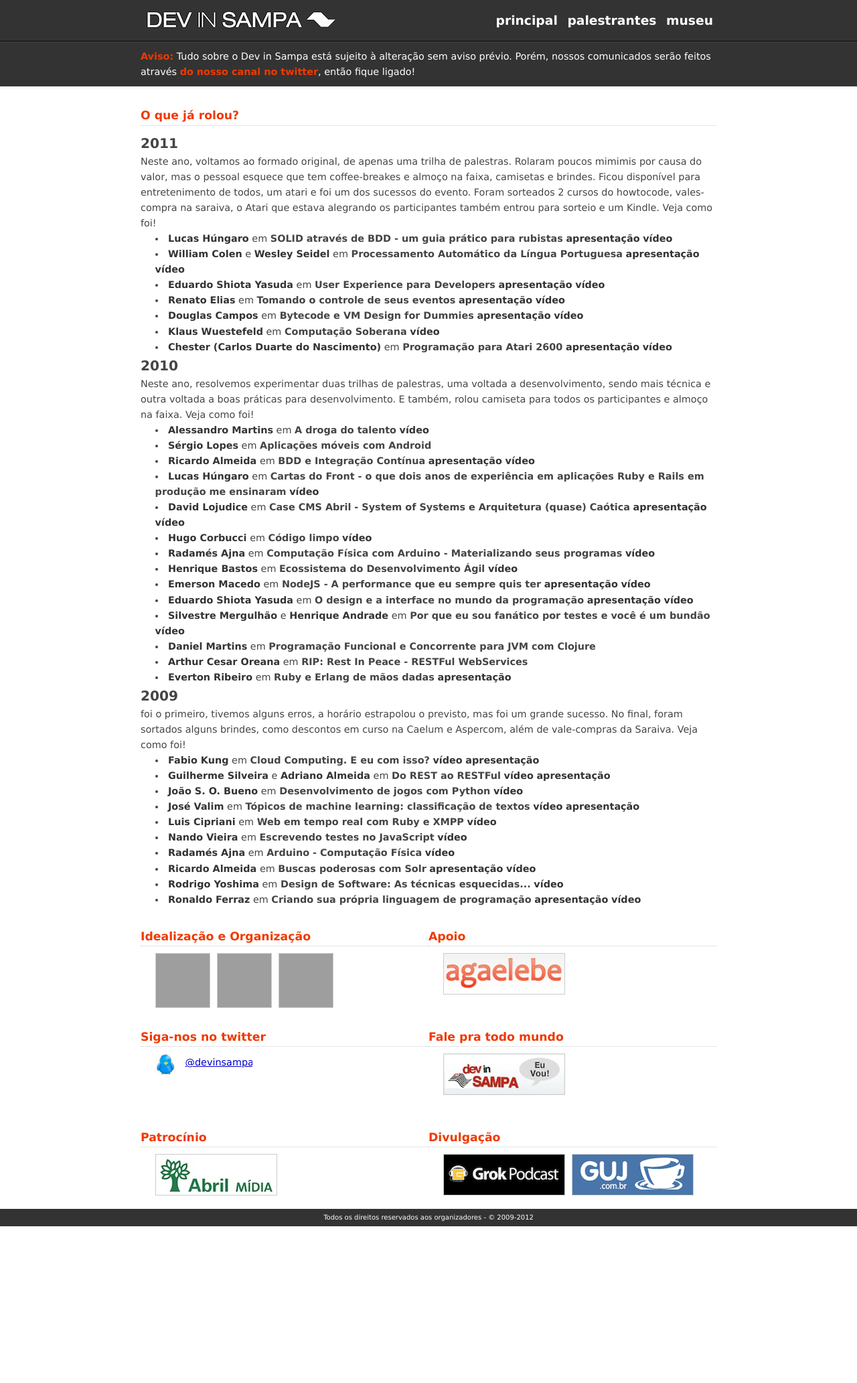
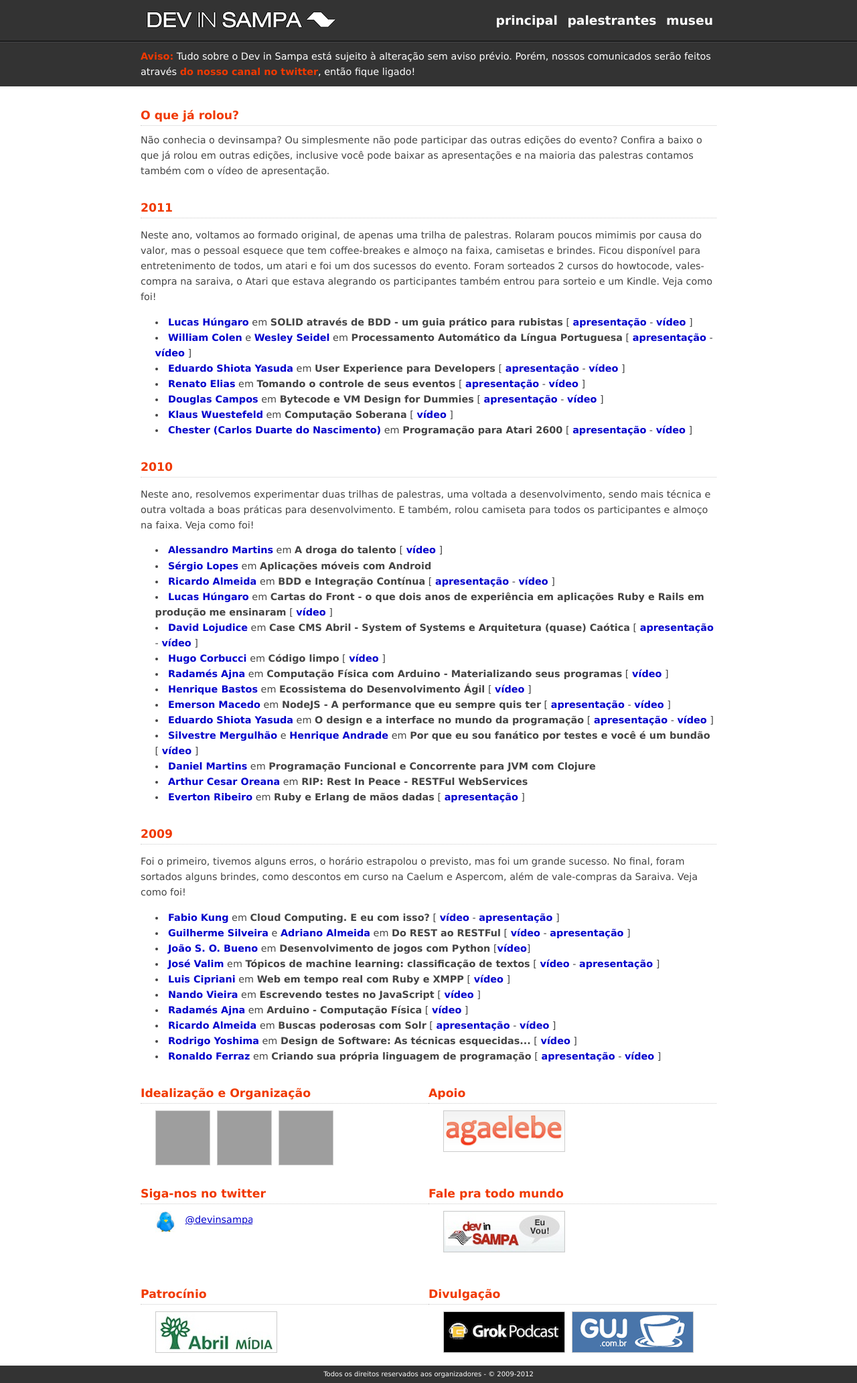
Before and after one commit to devinsampa/devinsampa.github.io, a Jekyll site: the page built from museu/index.html, in a window 1280 px wide. Shown: the whole page at 67% size. Built offline with Jekyll 4.4.1, drawn with Linux system fonts in a browser that asks for light colours; nearby versions of some CDN libraries; before the commit the page ends 1831 px from its top, so only the background shows below that; grey boxes are pictures that could not be loaded.

Commit message:
Formating museu and palestrantes

```diff
--- a/museu/index.html
+++ b/museu/index.html
@@ -4,10 +4,11 @@ title: Museu
 ---
 <section class="container">
   <h2>O que já rolou?</h2>
+  <p>Não conhecia o devinsampa? Ou simplesmente não pode participar das outras edições do evento? Confira a baixo o que já rolou em outras edições, inclusive você pode baixar as apresentações e na maioria das palestras contamos também com o vídeo de apresentação.<p>
 </section>
 
-<section class="museu-2011 container">
-  <h3>2011</h3>
+<section class="museu container">
+  <h2>2011</h2>
   <p>
     Neste ano, voltamos ao formado original, de apenas uma trilha de palestras.
     Rolaram poucos mimimis por causa do valor, mas o pessoal esquece que tem
@@ -21,50 +22,70 @@ title: Museu
     <li>
       <a href="http://twitter.com/lucashungaro" title="Siga o Lucas Hungaro no Twitter">Lucas Húngaro</a> em
       <strong>SOLID através de BDD - um guia prático para rubistas</strong>
+      [
       <a href="http://www.slideshare.net/lucashungaro/solid-atravs-de-bdd-um-guia-prtico-para-rubistas" title="Apresentação sobre SOLID através de BDD - um guia prático para rubistas no Slideshare" class="apresentacao">apresentação</a>
+      -
       <a href="http://blip.tv/dev-in-sampa/devinsampa-2011-solid-atrav%C3%A9s-de-bdd-um-guia-para-rubistas-lucas-h%C3%BAngaro-5509248" title="Vídeo sobre SOLID através de BDD - um guia prático para rubistas no Blip TV" class="video">vídeo</a>
+      ]
     </li>
     <li>
       <a href="http://twitter.com/wcolen" title="Siga o Willian Colen no Twitter">William Colen</a> e
       <a href="http://twitter.com/wseidel" title="Siga o Wesley Seidel no Twitter">Wesley Seidel</a> em
       <strong>Processamento Automático da Língua Portuguesa</strong>
+      [
       <a href="http://www.slideshare.net/wcolen/pln-dev-insampa"  title="Apresentação sobre Processamento Automático da Língua Portuguesa no Slideshare" class="apresentacao">apresentação</a>
+      -
       <a href="http://blip.tv/dev-in-sampa/devinsampa-2011-processamento-autom%C3%A1tico-da-l%C3%ADngua-portuguesa-wesley-e-willian-5509940" title="Vídeo sobre Processamento Automático da Língua Portuguesa no Blip TV" class="video">vídeo</a>
+      ]
     </li>
     <li>
       <a href="http://twitter.com/shiota" title="Siga o Eduardo Shiota Yasuda no Twitter">Eduardo Shiota Yasuda</a> em
       <strong>User Experience para Developers</strong>
+      [
       <a href="http://www.slideshare.net/eshiota/user-experience-para-developers-dev-in-sampa-2011" title="Apresentação sobre User Experience para Developers no Slideshare" class="apresentacao">apresentação</a>
+      -
       <a href="http://blip.tv/dev-in-sampa/devinsampa-2011-user-experience-para-developers-eduardo-shiota-yasuda-5511204" title="Vídeo sobre User Experience para Developers no Blip TV" class="video">vídeo</a>
+      ]
     </li>
     <li>
       <a href="http://twitter.com/renatoelias" title="Siga o Renato Elias no Twitter">Renato Elias</a> em
       <strong>Tomando o controle de seus eventos</strong>
+      [
       <a href="http://www.slideshare.net/renatoelias/tomando-controle" title="Apresentação sobre Tomando o controle de seus eventos no Slideshare" class="apresentacao">apresentação</a>
+      -
       <a href="http://blip.tv/dev-in-sampa/devinsampa-2011-tomando-o-controle-de-seus-eventos-renato-elias-5508217" title="Vídeo sobre Tomando o controle de seus eventos no Blip TV" class="video">vídeo</a>
+      ]
     </li>
     <li>
       <a href="http://twitter.com/qmx" title="Siga o Douglas Campos no Twitter">Douglas Campos</a> em
       <strong>Bytecode e VM Design for Dummies</strong>
+      [
       <a href="http://cdn.qmx.me/presentations/2011/devinsampa/index.html" title="Apresentação sobre Bytecode e VM Design for Dummies no Slideshare" class="apresentacao">apresentação</a>
+      -
       <a href="http://blip.tv/dev-in-sampa/devinsampa-2011-bytecode-vm-design-douglas-campos-5513304" title="Vídeo sobre Bytecode e VM Design for Dummies no Blip TV" class="video">vídeo</a>
+      ]
     </li>
     <li>
       <a href="http://twitter.com/klauswuestefeld" title="Siga o Klaus Wuestefeld no Twitter">Klaus Wuestefeld</a> em
       <strong>Computação Soberana</strong>
+      [
       <a href="http://blip.tv/dev-in-sampa/devinsampa-2011-computa%C3%A7%C3%A3o-soberana-klaus-wuestefeld-5512129" title="Vídeo sobre Computação Soberana no Blip TV" class="video">vídeo</a>
+      ]
     </li>
     <li>
       <a href="http://twitter.com/chesterbr" title="Siga o Chester no Twitter">Chester (Carlos Duarte do Nascimento)</a> em
       <strong>Programação para Atari 2600</strong>
+      [
       <a href="http://www.slideshare.net/chesterbr/programao-para-atari-2600" title="Apresentação sobre Programação para Atari 2600 no Slideshare" class="apresentacao">apresentação</a>
+      -
       <a href="http://blip.tv/dev-in-sampa/devinsampa_2011_chester_atari-5513966" title="Vídeo sobre Programação para Atari 2600 no Blip TV" class="video">vídeo</a>
+      ]
     </li>
   </ul>
 </section>
 
-<section class="museu-2010 container">
-  <h3>2010</h3>
+<section class="museu container">
+  <h2>2010</h2>
   <p>
     Neste ano, resolvemos experimentar duas trilhas de palestras, uma voltada a desenvolvimento,
     sendo mais técnica e outra voltada a boas práticas para desenvolvimento. E também, rolou camiseta
@@ -74,7 +95,9 @@ title: Museu
     <li>
       <a href="http://twitter.com/aleuai" title="Siga o Alessandro Martins no Twitter">Alessandro Martins</a> em
       <strong>A droga do talento</strong>
+      [
       <a href="http://blip.tv/dev-in-sampa/dev-in-sampa-2010-a-droga-do-talento-alessandro-martins-4054678" title="Vídeo sobre A droga do talento no Blip TV" class="video">vídeo</a>
+      ]
     </li>
     <li>
       <a href="http://twitter.com/sergio_caelum" title="Siga o Sérgio Lopes no Twitter">Sérgio Lopes</a> em
@@ -83,52 +106,74 @@ title: Museu
     <li>
       <a href="http://twitter.com/almeidaricardo" title="Siga o Ricardo Almdeida no Twitter">Ricardo Almeida</a> em
       <strong>BDD e Integração Contínua</strong>
+      [
       <a href="http://www.slideshare.net/almeidaricardo/bdd-e-ci-4974575" title="Apresentação sobre BDD e Integração Contínua no Slideshare" class="apresentacao">apresentação</a>
+      -
       <a href="http://blip.tv/dev-in-sampa/dev-in-sampa-2010-bdd-e-integra%C3%A7%C3%A3o-cont%C3%ADnua-ricardo-almeida-4054628" title="Apresentação sobre BDD e Integração Contínua no Blip TV" class="video">vídeo</a>
+      ]
     </li>
     <li>
       <a href="http://twitter.com/lucashungaro" title="Siga o Lucas Hungaro no Twitter">Lucas Húngaro</a> em
       <strong>Cartas do Front - o que dois anos de experiência em aplicações Ruby e Rails em produção me ensinaram</strong>
+      [
       <a href="http://blip.tv/dev-in-sampa/dev-in-sampa-2010-cartas-do-front-o-que-dois-anos-de-experi%C3%AAncia-em-aplica%C3%A7%C3%B5es-ruby-e-rails-em-produ%C3%A7%C3%A3o-me-ensinaram-lucas-h%C3%BAngaro-4054568" title="Vídeo sobre Cartas do Front - o que dois anos de experiência em aplicações Ruby e Rails em produção me ensinaram no Blip TV" class="video">vídeo</a>
+      ]
     </li>
     <li>
       <a href="http://twitter.com/dalssoft" title="Siga o David Lojudice no Twitter">David Lojudice</a> em
       <strong>Case CMS Abril - System of Systems e Arquitetura (quase) Caótica</strong>
+      [
       <a href="http://www.slideshare.net/dalssoft/case-cms-abril-system-of-systems-e-arquitetura-quase-catica" title="Apresentação sobre Case CMS Abril - System of Systems e Arquitetura (quase) Caótica no Slideshare" class="apresentacao">apresentação</a>
+      -
       <a href="http://blip.tv/dev-in-sampa/dev-in-sampa-2010-case-cms-abril-system-of-systems-e-arquitetura-quase-ca%C3%B3tica-david-lojudice-sobrinho-4056583" title="Vídeo sobre Case CMS Abril - System of Systems e Arquitetura (quase) Caótica" class="video">vídeo</a>
+      ]
     </li>
     <li>
       <a href="http://twitter.com/hugocorbucci" title="Siga o Hugo Corbucci no Twitter">Hugo Corbucci</a> em
       <strong>Código limpo</strong>
+      [
       <a href="http://blip.tv/dev-in-sampa/dev-in-sampa-2010-c%C3%B3digo-limpo-hugo-corbucci-outro-%C3%A2ngulo-4043487" title="Vídeo sobre Código limpo no Blip TV" class="video">vídeo</a>
+      ]
     </li>
     <li>
       <a href="http://twitter.com/radamar" title="Siga o Radamés Ajna no Twitter">Radamés Ajna</a> em
       <strong>Computação Física com Arduino - Materializando seus programas</strong>
+      [
       <a href="http://blip.tv/dev-in-sampa/dev-in-sampa-2010-computa%C3%A7%C3%A3o-f%C3%ADsica-com-arduino-materializando-seus-programas-radam%C3%A9s-ajna-4039575" title="Vídeo sobre Computação Física com Arduino - Materializando seus programas no Blip TV" class="video">vídeo</a>
+      ]
     </li>
     <li>
       <a href="http://twitter.com/henriquebastos" title="Siga o Henrique Bastos no Twitter">Henrique Bastos</a> em
       <strong>Ecossistema do Desenvolvimento Ágil</strong>
+      [
       <a href="http://blip.tv/dev-in-sampa/dev-in-sampa-2010-ecossistema-do-desenvolvimento-%C3%A1gil-henrique-bastos-4054655" title="Vídeo sobre Ecossistema do Desenvolvimento Ágil no Blip TV" class="video">vídeo</a>
+      ]
     </li>
     <li>
       <a href="http://twitter.com/emerleite" title="Siga o Emerson Macedo no Twitter">Emerson Macedo</a> em
       <strong>NodeJS - A performance que eu sempre quis ter</strong>
+      [
       <a href="http://www.slideshare.net/emerleite/nodejs-a-performance-que-eu-sempre-quis-ter" title="Apresentação sobre NodeJS - A performance que eu sempre quis ter" class="apresentacao">apresentação</a>
+      -
       <a href="http://blip.tv/dev-in-sampa/dev-in-sampa-2010-nodejs-a-performance-que-eu-sempre-quis-ter-%C3%A9merson-macedo-4049722" title="Vídeo sobre NodeJS - A performance que eu sempre quis ter" class="video">vídeo</a>
+      ]
     </li>
     <li>
       <a href="http://twitter.com/shiota" title="Siga o Eduardo Shiota Yasuda no Twitter">Eduardo Shiota Yasuda</a> em
       <strong>O design e a interface no mundo da programação</strong>
+      [
       <a href="http://www.slideshare.net/eshiota/o-design-e-a-interface-no-mundo-da-programao" title="Apresentação sobre O design e a interface no mundo da programação no Slideshare" class="apresentacao">apresentação</a>
+      -
       <a href="http://blip.tv/dev-in-sampa/dev-in-sampa-2010-o-design-e-a-interface-no-mundo-da-programa%C3%A7%C3%A3o-eduardo-shiota-yasuda-4054717" title="Vídeo sobre O design e a interface no mundo da programação no Blip TV" class="video">vídeo</a>
+      ]
     </li>
     <li>
       <a href="http://twitter.com/smergulhao" title="Siga o Silvestre Mergulhão no Twitter">Silvestre Mergulhão</a> e
       <a href="http://twitter.com/henriquecrang" title="Siga o Henrique Andrade no Twitter">Henrique Andrade</a> em
       <strong>Por que eu sou fanático por testes e você é um bundão</strong>
+      [
       <a href="http://blip.tv/dev-in-sampa/dev-in-sampa-2010-por-que-eu-sou-fan%C3%A1tico-por-testes-e-voc%C3%AA-%C3%A9-um-bund%C3%A3o-sylvestre-mergulh%C3%A3o-e-henrique-andrade-4054753" title="Vídeo sobre Por que eu sou fanático por testes e você é um bundão no Blip TV" class="video">vídeo</a>
+      ]
     </li>
     <li>
       <a href="http://twitter.com/danielfmt" title="Siga o Daniel Martins no Twitter">Daniel Martins</a> em
@@ -141,15 +186,17 @@ title: Museu
     <li>
       <a href="http://twitter.com/nuxlli" title="Siga o Everton Ribeiro no Twitter">Everton Ribeiro</a> em
       <strong>Ruby e Erlang de mãos dadas</strong>
+      [
       <a href="http://www.slideshare.net/nuxlli/ruby-e-erlang-de-mos-dadas" title="Apresentação sobre Ruby e Erlang de mãos dadas no Slideshare" class="apresentacao">apresentação</a>
+      ]
     </li>
   </ul>
 </section>
 
-<section class="museu-2009 container">
-  <h3>2009</h3>
+<section class="museu container">
+  <h2>2009</h2>
   <p>
-    foi o primeiro, tivemos alguns erros, a horário estrapolou o previsto, mas foi um grande sucesso.
+    Foi o primeiro, tivemos alguns erros, o horário estrapolou o previsto, mas foi um grande sucesso.
     No final, foram sortados alguns brindes, como descontos em curso na Caelum e Aspercom, além de
     vale-compras da Saraiva. Veja como foi!
   </p>
@@ -158,58 +205,81 @@ title: Museu
     <li>
       <a href="http://twitter.com/fabiokung" title="Siga o Fabio Kung no Twitter">Fabio Kung</a> em
       <strong>Cloud Computing. E eu com isso?</strong>
+      [
       <a href="http://agaelebe.blip.tv/file/2916266/" title="Vídeo sobre Cloud Computing. E eu com isso? no Blip TV" class="video">vídeo</a>
+      -
       <a href="http://www.slideshare.net/fabiokung/cloud-computing-e-eu-com-isso" title="Apresentação sobre Cloud Computing. E eu com isso? no Slideshare" class="apresentacao">apresentação</a>
+      ]
     </li>
     <li>
       <a href="http://twitter.com/guilhermecaelum" title="Siga o Guilherme Silveira no Twitter">Guilherme Silveira</a> e
       <a href="http://twitter.com/adrianoalmeida7" title="Siga o Adriano Almeida no Twitter">Adriano Almeida</a> em
       <strong>Do REST ao RESTFul</strong>
+      [
       <a href="http://agaelebe.blip.tv/file/2916029/" title="Vídeo sobre Do REST ao RESTFul no Blip TV" class="video">vídeo</a>
+      -
       <a href="http://www.slideshare.net/guilhermecaelum/caelum-2009-rest-ao-restful" title="Apresentação sobre Do REST ao RESTFul no Slideshare" class="apresentacao">apresentação</a>
+      ]
     </li>
     <li>
       <a href="http://twitter.com/gwidion" title="Siga o João Bueno no Twitter">João S. O. Bueno</a> em
       <strong>Desenvolvimento de jogos com Python</strong>
-      <a href="http://agaelebe.blip.tv/file/2913288/" title="Vídeo sobre Desenvolvimento de jogos com Python no Blip TV" class="video">vídeo</a>
+      [<a href="http://agaelebe.blip.tv/file/2913288/" title="Vídeo sobre Desenvolvimento de jogos com Python no Blip TV" class="video">vídeo</a>]
     </li>
     <li>
       <a href="http://twitter.com/josevalim" title="Siga o José Valim no Twitter">José Valim</a> em
       <strong>Tópicos de machine learning: classificação de textos</strong>
+      [
       <a href="http://agaelebe.blip.tv/file/2912901/" title="Vídeo sobre Tópicos de machine learning: classificação de textos no Blip TV" class="video">vídeo</a>
+      -
       <a href="http://www.slideshare.net/plataformatec/classificao-de-textos-dev-in-sampa-28nov2009" title="Apresentação sobre Tópicos de machine learning: classificao de textos no Slideshare" class="apresentacao">apresentação</a>
+      ]
     </li>
     <li>
       <a href="http://twitter.com/lfcipriani" title="Siga o Luis Cipriani no Twitter">Luis Cipriani</a> em
       <strong>Web em tempo real com Ruby e XMPP</strong>
+      [
       <a href="http://agaelebe.blip.tv/file/2914797/" title="Vídeo sobre Web em tempo real com Ruby e XMPP" no Blip TV class="video">vídeo</a>
+      ]
     </li>
     <li>
       <a href="http://twitter.com/fnando" title="Siga o Nando Vieira no Twitter">Nando Vieira</a> em
       <strong>Escrevendo testes no JavaScript</strong>
+      [
       <a href="http://agaelebe.blip.tv/file/2915152/" title="Vídeo sobre Escrevendo testes no JavaScript no Blip TV" class="video">vídeo</a>
+      ]
     </li>
     <li>
       <a href="http://twitter.com/radamar" title="Siga o Radamés Ajna no Twitter">Radamés Ajna</a> em
       <strong>Arduino - Computação Física</strong>
+      [
       <a href="http://agaelebe.blip.tv/file/2915093/" title="Vídeo sobre Arduino - Computação Física no Blip TV" class="video">vídeo</a>
+      ]
     </li>
     <li>
       <a href="http://twitter.com/almeidaricardo" title="Siga o Ricardo Almeida no Twitter">Ricardo Almeida</a> em
       <strong>Buscas poderosas com Solr</strong>
+      [
       <a href="http://www.slideshare.net/almeidaricardo/buscas-poderosas-com-solr" title="Apresentação sobre Buscas poderosas com Solr no Slideshare" class="apresentacao">apresentação</a>
+      -
       <a href="http://agaelebe.blip.tv/file/2915026/" title="Vídeo sobre Buscas poderosas com Solr no Blip TV" class="video">vídeo</a>
+      ]
     </li>
     <li>
       <a href="http://twitter.com/rodrigoy" title="Siga o Rodrigo Yoshima no Twitter">Rodrigo Yoshima</a> em
       <strong>Design de Software: As técnicas esquecidas...</strong>
+      [
       <a href="http://agaelebe.blip.tv/file/2916385/" title="Vídeo sibre Design de Software: As técnicas esquecidas... no Blip TV" class="video">vídeo</a>
+      ]
     </li>
     <li>
       <a href="http://twitter.com/rferraz" title="Siga o Ronaldo Ferras no Twitter">Ronaldo Ferraz</a> em
       <strong>Criando sua própria linguagem de programação</strong>
+      [
       <a href="http://www.slideshare.net/ronaldoferraz/criando-sua-prpria-linguagem-de-programao" title="Apresentação sobre Criando sua própria linguagem de programação no Slideshare" class="apresentacao">apresentação</a>
+      -
       <a href="http://agaelebe.blip.tv/file/2913408/" title="Vídeo sobre Criando sua própria linguagem de programação no Blip TV" class="video">vídeo</a>
+      ]
     </li>
   </ul>
 </section>
--- a/stylesheets/screen_adapter.css
+++ b/stylesheets/screen_adapter.css
@@ -1,6 +1,10 @@
 .container, aside {
   margin: 0 auto;
   width: auto;
+}
+
+.museu li {
+  margin: 0 0 5px -20px;
 }
 
 @media screen and (max-width: 650px) {
--- a/stylesheets/style.css
+++ b/stylesheets/style.css
@@ -17,7 +17,7 @@ body {
 }
 
 .container a {
-  color: #333;
+//  color: #333;
   font-weight: bold;
   height: 20px;
   text-decoration: none;
@@ -164,6 +164,15 @@ tr td:first-child {
   white-space: nowrap;
 }
 
+.museu h3, .speaker h3 {
+  font-size: 1.1em;
+  margin: 5px 0;
+}
+
+.museu p, .speaker p {
+  margin: 1em 0;
+}
+
 /* Lateral */
 aside {
   margin-bottom: 10px;
```
